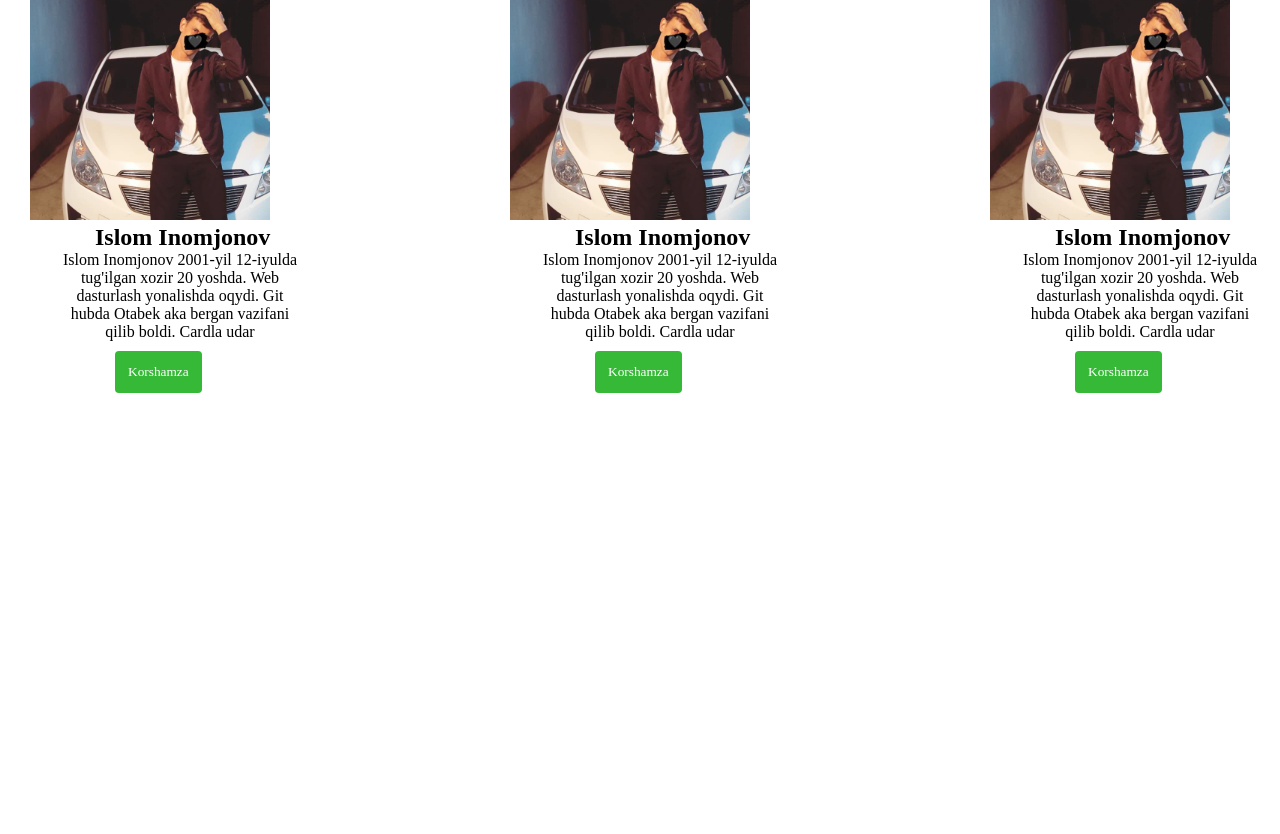
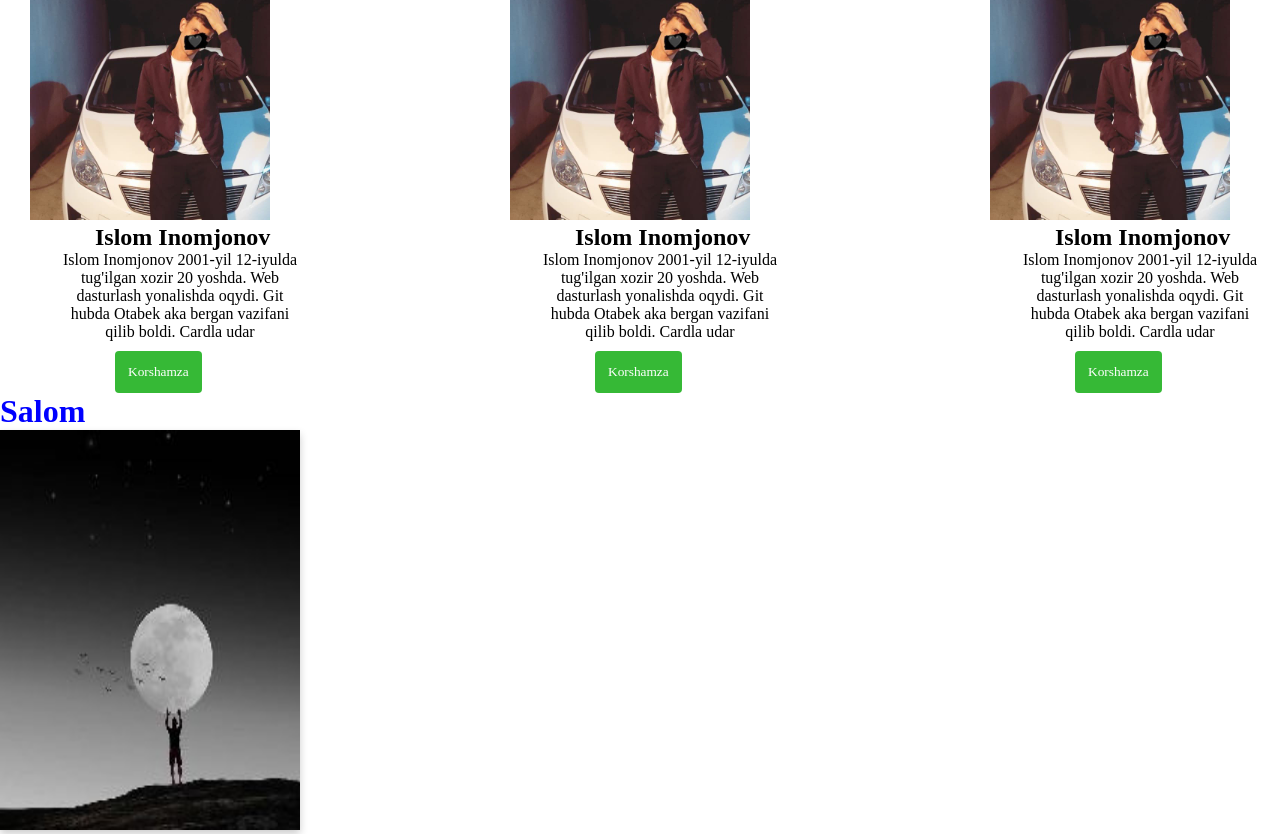
Before and after one commit to OtabekDeveloper/vazifa, a React (Create React App) app: page / in a window 1280 px wide. Shown: the part 801-1635 px from the top of the page. Before the commit the page ends 1194 px from the top, so only its background shows below. Built offline with nearby package versions, Linux system fonts and the light colour scheme.

Commit message:
Abdulboriy fayl qoshildi

```diff
--- a/src/App.js
+++ b/src/App.js
@@ -1,12 +1,14 @@
 import Abdurashid from './view/abdurashid';
 import IslamCard from './view/islamkan12/IslamCard'
 import './App.css';
+import Abdulboriy from './view/Abdulboriy/Abdulboriy'
 
 function App() {
   return (
     <>
       <Abdurashid />
       <IslamCard/>
+      <Abdulboriy/>
     </>
   );
 }
--- /dev/null
+++ b/src/view/Abdulboriy/Abdulboriy.css
@@ -0,0 +1,51 @@
+h1{
+    color: blue;
+}
+body {
+    font-family: Arial, Helvetica, sans-serif;
+  }
+
+  .flip-card {
+    background-color: transparent;
+    width: 300px;
+    height: 400px;
+    perspective: 1000px;
+  }
+
+  .flip-card-inner {
+    position: relative;
+    width: 100%;
+    height: 100%;
+    text-align: center;
+    transition: transform 0.6s;
+    transform-style: preserve-3d;
+    box-shadow: 0 4px 8px 0 rgba(0,0,0,0.2);
+  }
+
+  .img{
+    width: 300px;
+    height: 400px;
+  }
+
+  .flip-card:hover .flip-card-inner {
+    transform: rotateY(180deg);
+  }
+
+  .flip-card-front, .flip-card-back {
+    position: absolute;
+    width: 100%;
+    height: 100%;
+    -webkit-backface-visibility: hidden;
+    backface-visibility: hidden;
+  }
+
+  .flip-card-front {
+    background-color: #bbb;
+    color: black;
+  }
+
+  .flip-card-back {
+    background-color: #2980b9;
+    color: white;
+    transform: rotateY(180deg);
+  }
--- /dev/null
+++ b/src/view/Abdulboriy/Abdulboriy.js
@@ -0,0 +1,25 @@
+import '../Abdulboriy/Abdulboriy.css';
+import image from '../Abdulboriy/img.jpg'
+
+function Abdulboriy() {
+  return (
+    <>
+      <h1>Salom</h1>
+        <div class="flip-card">
+            <div class="flip-card-inner">
+                <div class="flip-card-front">
+                    <img className="img" src={image}  />
+                </div>
+                <div class="flip-card-back">
+                    <h1>Abdulboriy Nabijonov</h1>
+                    <p>Web developer</p>
+                    <p>Technobeck Team member</p>
+                    <p>Date of birth:04.05.2003</p>
+                </div>
+            </div>
+        </div>
+    </>
+  );
+}
+
+export default Abdulboriy;
```
Also changed, not shown: src/view/Abdulboriy/img.jpg (added).
